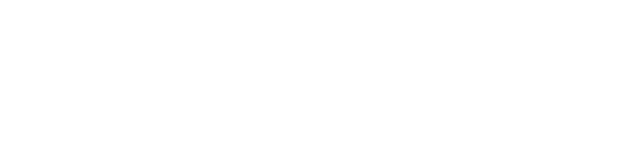
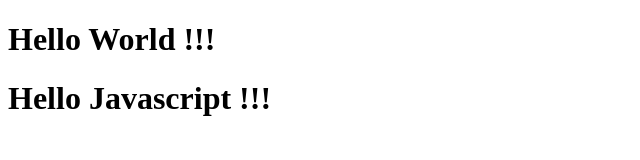
Before and after one commit to jackpencwby/practice-git, a plain HTML site: page index.html in a window 1280 px wide. Shown: the whole page, without its empty margins (0-640 px from the left). Drawn offline with Linux system fonts and the light colour scheme.

Commit message:
version 2

```diff
--- a/index.html
+++ b/index.html
@@ -6,6 +6,8 @@
   <title>Document</title>
 </head>
 <body>
+  <h1>Hello World !!!</h1>
+  <h1>Hello Javascript !!!</h1>
   <script src="app.js"></script>
 </body>
 </html>
```
